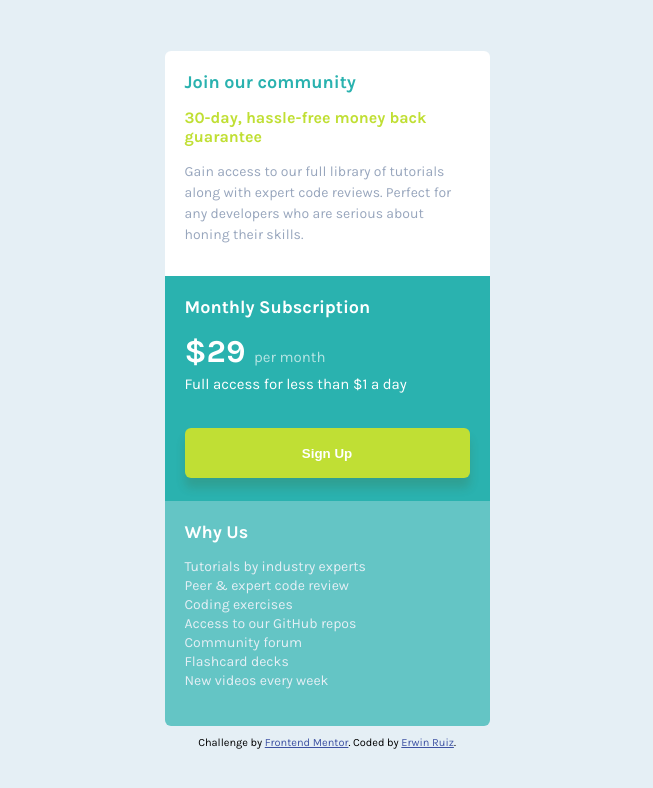
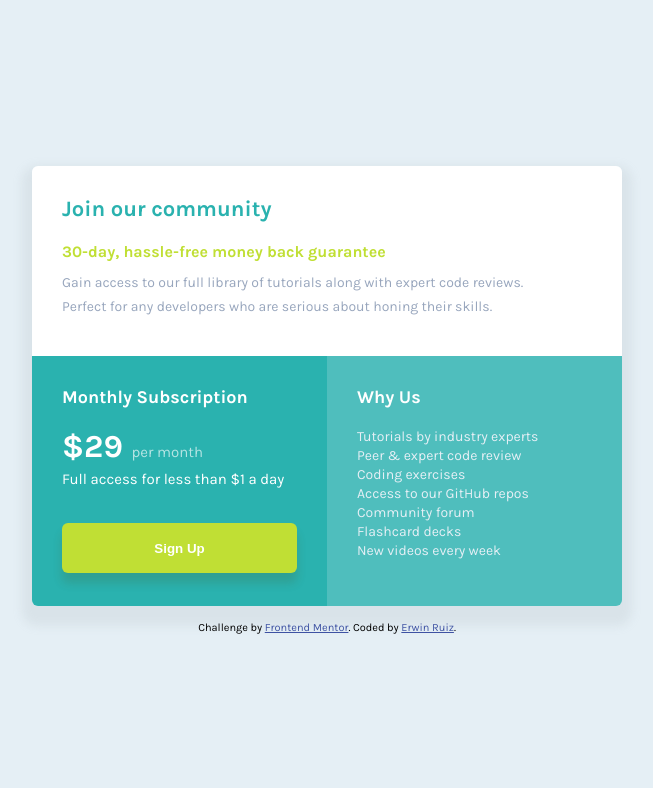
Before and after one commit to erwinruiz/single-price-grid-component, a plain HTML site: page index.html in a window 1280 px wide. Shown: the whole page, without its empty margins (313-966 px from the left). Drawn offline with Linux system fonts and the light colour scheme.

Commit message:
Make desktop design

```diff
--- a/app.css
+++ b/app.css
@@ -3,7 +3,7 @@
 :root {
   /* Primary */
   --Cyan: hsl(179, 62%, 43%);
-  --CyanLight: hsla(179, 62%, 43%, 0.685);
+  --CyanLight: hsla(179, 62%, 43%, 0.801);
   --BrightYellow: hsl(71, 73%, 54%);
 
   /* Neutral */
@@ -15,7 +15,6 @@
 }
 /* Globals */
 h2 {
-  /* font-size: 20px; */
   font-size: 18px;
   margin-bottom: 15px;
   color: white;
@@ -32,7 +31,6 @@ body {
   width: 100vw;
   font-family: "Karla", sans-serif;
   font-size: 16px;
-  /* Weights: 400, 700 */
   display: flex;
   flex-direction: column;
   align-items: center;
@@ -42,7 +40,9 @@ section {
   width: 325px;
   display: grid;
   grid-template-rows: repeat(3, 225px);
-  margin-bottom: 10px;
+  margin-bottom: 15px;
+  border-radius: 6px;
+  box-shadow: 0 10px 10px 10px hsla(205, 12%, 68%, 0.178);
 }
 section .join_our_community {
   background-color: white;
@@ -88,7 +88,11 @@ section .monthly_subscription button {
   width: 100%;
   border: none;
   border-radius: 6px;
+  cursor: pointer;
   box-shadow: 0px 10px 10px hsla(71, 44%, 23%, 0.192);
+}
+section .monthly_subscription button:hover {
+  filter: brightness(90%);
 }
 section .why_us {
   background-color: var(--CyanLight);
@@ -104,3 +108,43 @@ section .why_us ul li {
   font-size: 14px;
   margin-bottom: 2px;
 }
+
+@media (min-width: 610px) {
+  /* Globals */
+  h2 {
+    margin-bottom: 20px;
+  }
+  .join_our_community,
+  .monthly_subscription,
+  .why_us {
+    padding: 30px;
+  }
+  /*  */
+  section {
+    width: 590px;
+    display: grid;
+    grid-template-rows: 190px 250px;
+  }
+  section .join_our_community {
+    grid-column: 1 / 3;
+  }
+  section .join_our_community h2 {
+    font-size: 22px;
+  }
+  section .join_our_community h3 {
+    margin-bottom: 10px;
+  }
+  section .join_our_community p {
+    width: 96%;
+    line-height: 1.7;
+  }
+  section .monthly_subscription {
+    width: 235px;
+    background-color: var(--Cyan);
+    border-bottom-left-radius: 6px;
+  }
+  section .why_us {
+    width: 235px;
+    border-bottom-left-radius: 0;
+  }
+}
```
